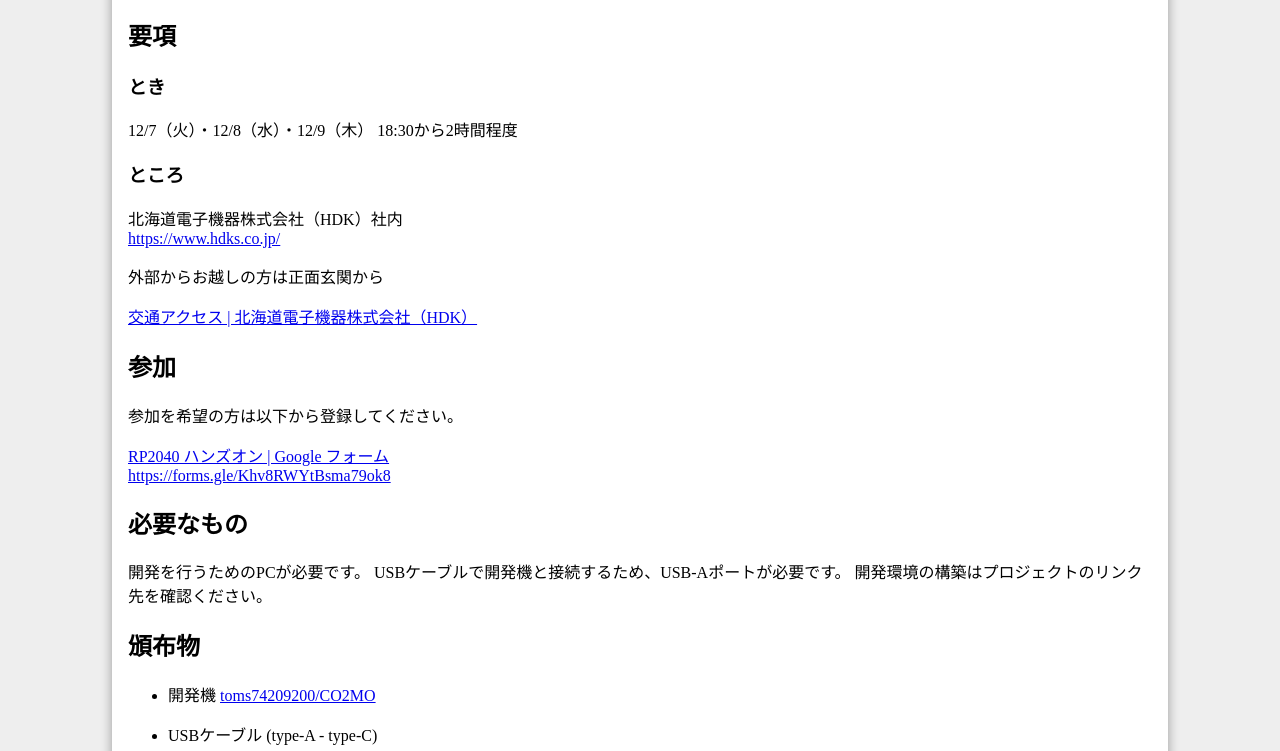
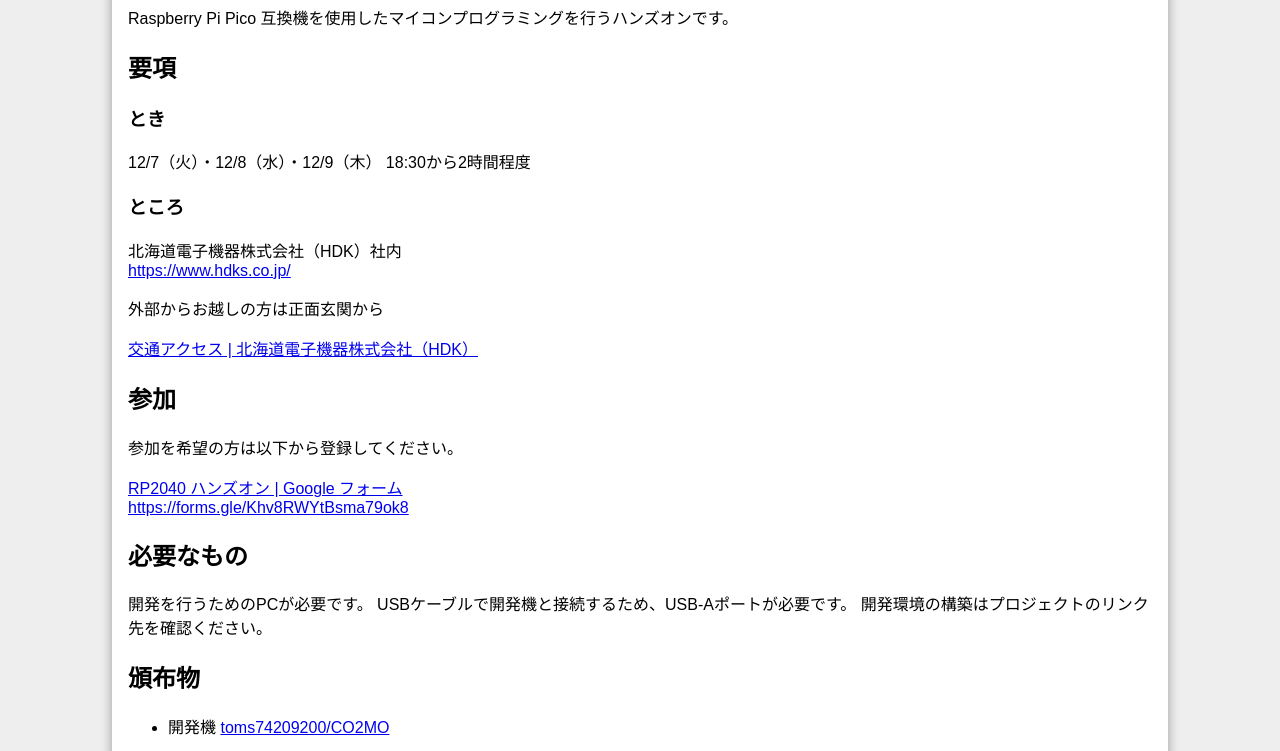
Before and after one commit to toms74209200/rp2040_handson_flyer_2112, a website: page index.html in a window 1280 px wide. Shown: the part 132-883 px from the top of the page. Drawn offline with nearby package versions, Linux system fonts and the light colour scheme.

Commit message:
:sparkles: change style

```diff
--- a/css/style.css
+++ b/css/style.css
@@ -3,12 +3,16 @@ body {
   padding: 0;
   width: 100%;
   background-color: #EEE;
+  font-family: sans-serif;
 }
 
 #content {
   width: 80%;
   min-width: 800px;
-  margin: 0 auto;
+  margin-left: auto;
+  margin-right: auto;
+  margin-top: 2em;
+  margin-bottom: 1em;
   padding: 1em;
   box-shadow: 0 0 10px 1px rgba(0, 0, 0, 0.3);
   background-color: #FFF;
```
Also changed, not shown: 1 other file.
